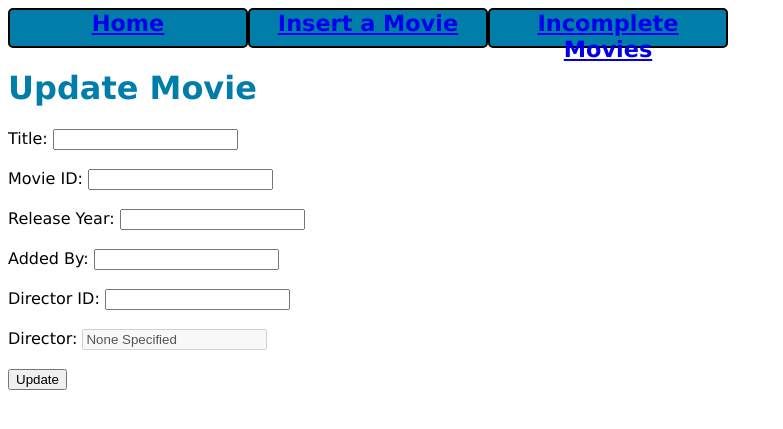
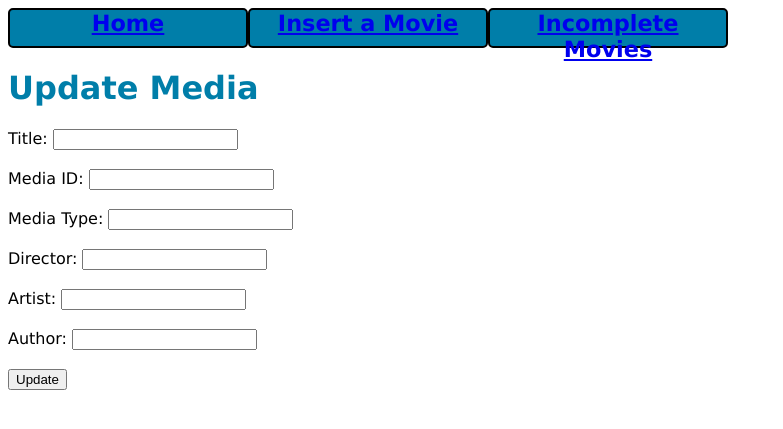
Before and after one commit to dieuxlinh/CS304Project, a Python web app: template flask-starter/templates/update.html in a window 1280 px wide. Shown: the top 429 px of the page, without its empty margins (0-783 px from the left). Run offline with Jinja, Linux system fonts and the light colour scheme; the template is opened without the code that fills it, so the values that code supplies are empty.

Commit message:
update.html updated

```diff
--- a/flask-starter/templates/update.html
+++ b/flask-starter/templates/update.html
@@ -1,27 +1,27 @@
 {% extends "base.html" %}
 
 {% block main_content %}
-<h1>Update Movie </h1>
+<h1>Update Media </h1>
 
-<form action="{{ url_for('update_movie', tt=movie['tt']) }}" method="post">
+<form action="{{ url_for('update_media', media_id=media['media_id']) }}" method="post">
 
     <label for="title">Title:</label>
-    <input type="text" name="title" id="title" value="{{ movie['title'] }}"><br><br>
+    <input type="text" name="title" id="title" value="{{ media['title'] }}"><br><br>
 
-    <label for="movie-id">Movie ID:</label>
-    <input type="text" id="movie-id" value="{{ movie['tt'] }}"><br><br>
+    <label for="movie_id">Media ID:</label>
+    <input type="text" id="media_id" value="{{ media['media_id'] }}"><br><br>
 
-    <label for="release">Release Year:</label>
-    <input type="number" name="release" id="release" value="{{ movie['release'] }}"><br><br>
+    <label for="media_type">Media Type:</label>
+    <input type="enum" name="media_type" id="media_type" value="{{ media['media_type'] }}"><br><br>
 
-    <label for="added-by">Added By:</label>
-    <input type="text" id="added-by" value="{{ movie['addedby'] }}"><br><br>
+    <label for="director">Director:</label>
+    <input type="text" name="director" id="director" value="{{ media['director'] or '' }}"><br><br>
 
-    <label for="director">Director ID:</label>
-    <input type="text" name="director" id="director" value="{{ movie['director'] or '' }}"><br><br>
+    <label for="artist">Artist:</label>
+    <input type="text" name="artist" id="artist" value="{{ media['artist'] or '' }}"><br><br>
 
-    <label for="director-name">Director:</label>
-    <input type="text" id="director-name" value="{{ movie['director_name'] if movie['director'] else 'None Specified' }}" disabled><br><br>
+    <label for="author">Author:</label>
+    <input type="text" name="author" id="author" value="{{ media['author'] or '' }}"><br><br>
 
     <button type="submit">Update</button>
 </form>
```
